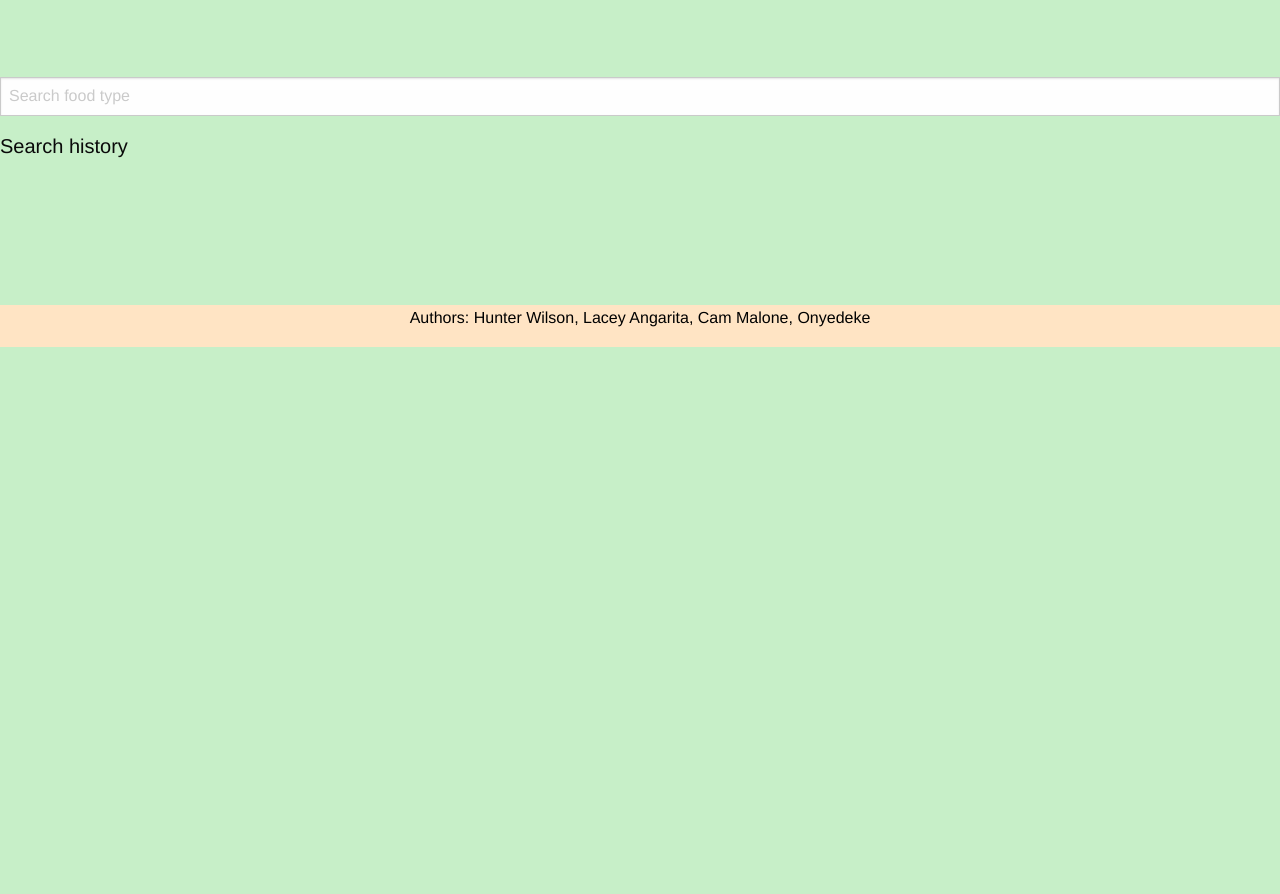
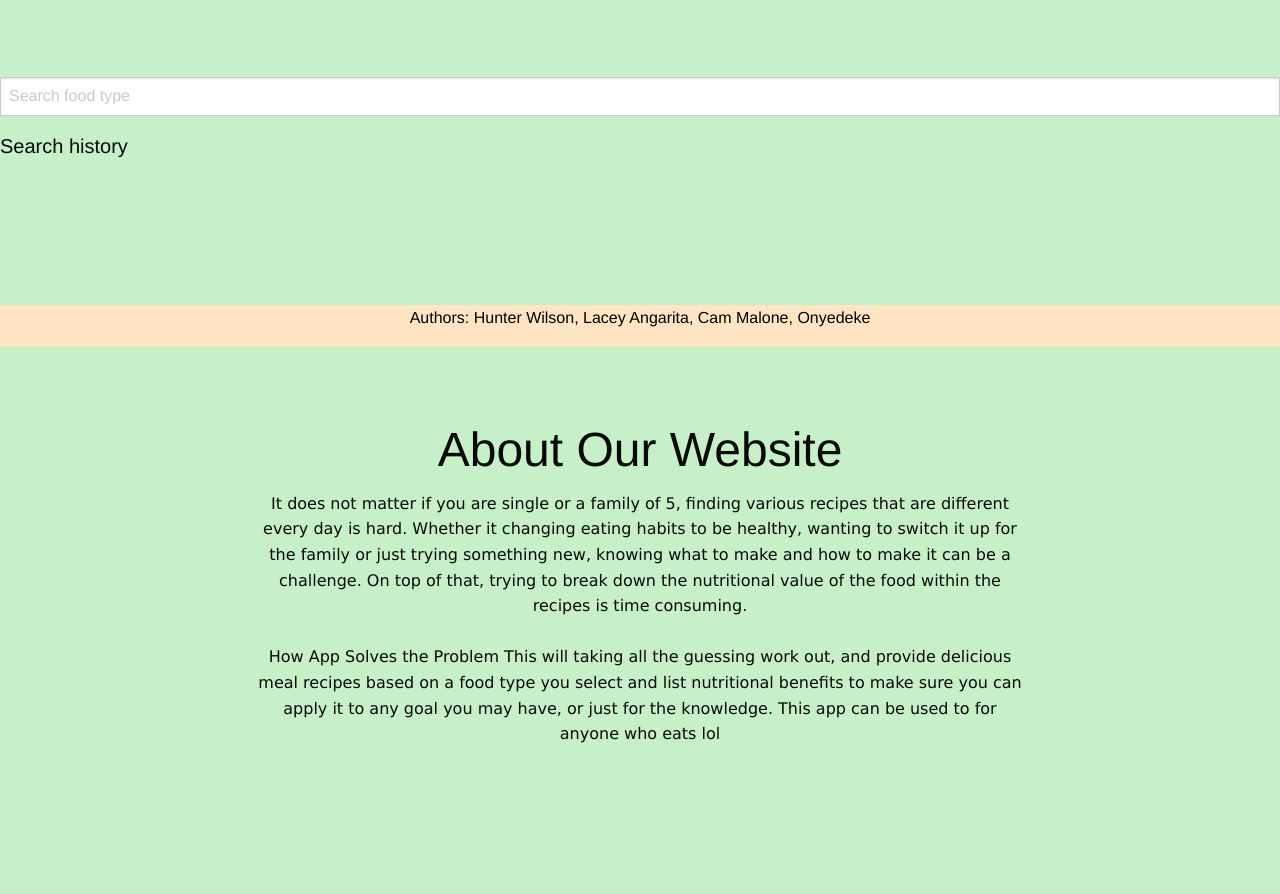
Before and after one commit to Laceya25/Nutricipe, a plain HTML site: page index.html in a window 1280 px wide. Shown: the part 453-1347 px from the top of the page. Before the commit the page ends 800 px from the top, so only its background shows below. Drawn offline with nearby package versions, Linux system fonts and the light colour scheme.

Commit message:
added about us area and linked it to Nav bar

```diff
--- a/assets/style.css
+++ b/assets/style.css
@@ -1,7 +1,6 @@
 body {
     background-color: rgb(199, 239, 200);
 }
-
 
 .top-bar {
     background-image: url(./Images/food.jpeg);
@@ -11,7 +10,6 @@ body {
 
 .topnav {
    border-color: black;
-   border: 50px;
     background-color: bisque;
     color: black;
     text-align: right;
@@ -28,6 +26,15 @@ body {
     text-align: left;
 }
 
+.about-me {
+    text-align: center;
+    font-family: 'Lucida Sans', 'Lucida Sans Regular', 'Lucida Grande', 'Lucida Sans Unicode', Geneva, Verdana, sans-serif;
+    background-color: rgb(199, 239, 200);
+    padding: 10%;
+    margin: 10%;
+    border: 10%;
+}
+
 .footer {
     position: fixed;
     left: 0;
--- a/index.html
+++ b/index.html
@@ -16,7 +16,6 @@
   </head>
   <!--Made a very basic navbar-->
   <body>
-
     <div class="topnav">
       <a class="active" href="#home">Home</a>
       <a href="#about">About</a>
@@ -52,6 +51,19 @@
       <h5>Search history</h5>
     </div>
 
+    <div id="about" class="about-me">
+      <h1> About Our Website</h1>
+      <p> It does not matter if you are single or a family of 5, finding various recipes that are different every day is hard.
+        Whether it changing eating habits to be healthy, wanting to switch it up for the family or just trying something new, knowing what to make and how to make it can be a challenge.
+        On top of that, trying to break down the nutritional value of the food within the recipes is time consuming.
+     <br /><br />
+
+        How App Solves the Problem
+        This will taking all the guessing work out, and provide delicious meal recipes based on a food type you select and list nutritional benefits to make sure you can apply it to any goal  you may have, or just for the knowledge.
+        This app can be used to for anyone who eats lol
+        </p>
+    </div>
+
     <!--maybe a footer here-->
     <div class="footer">
     <footer>
```
